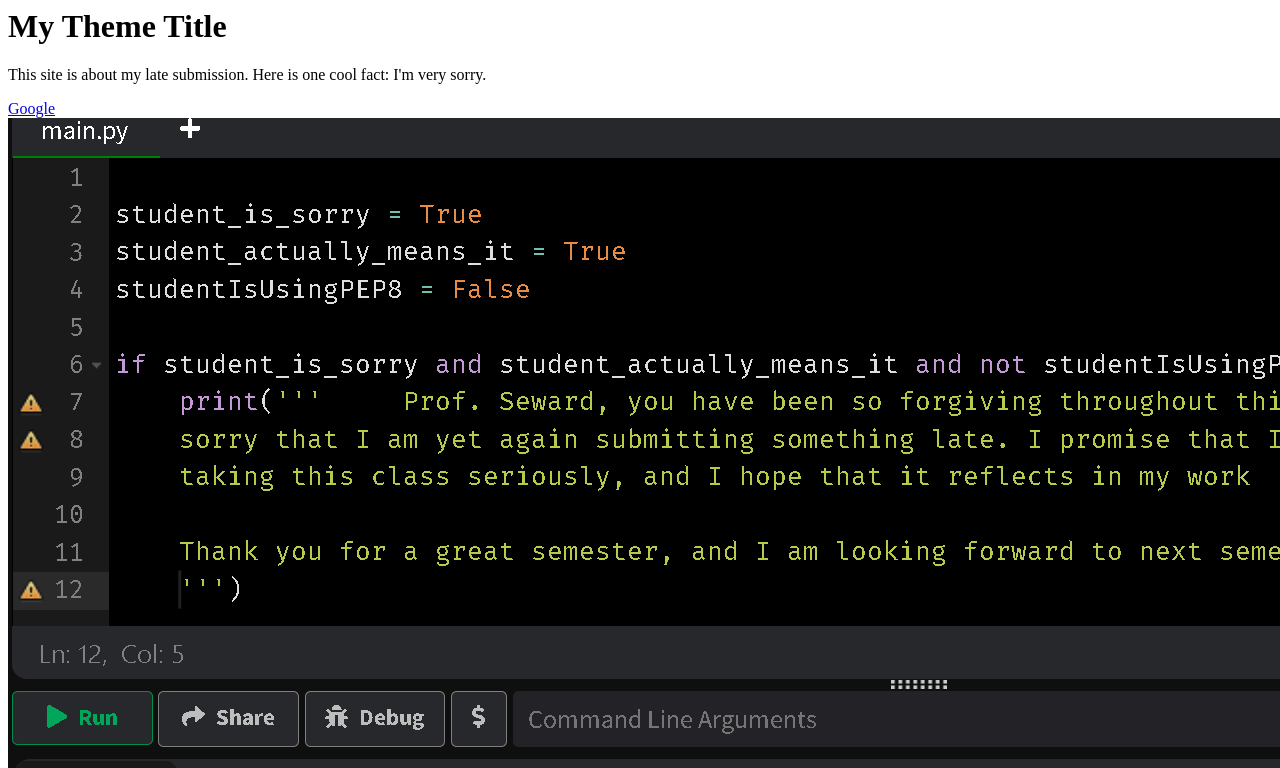
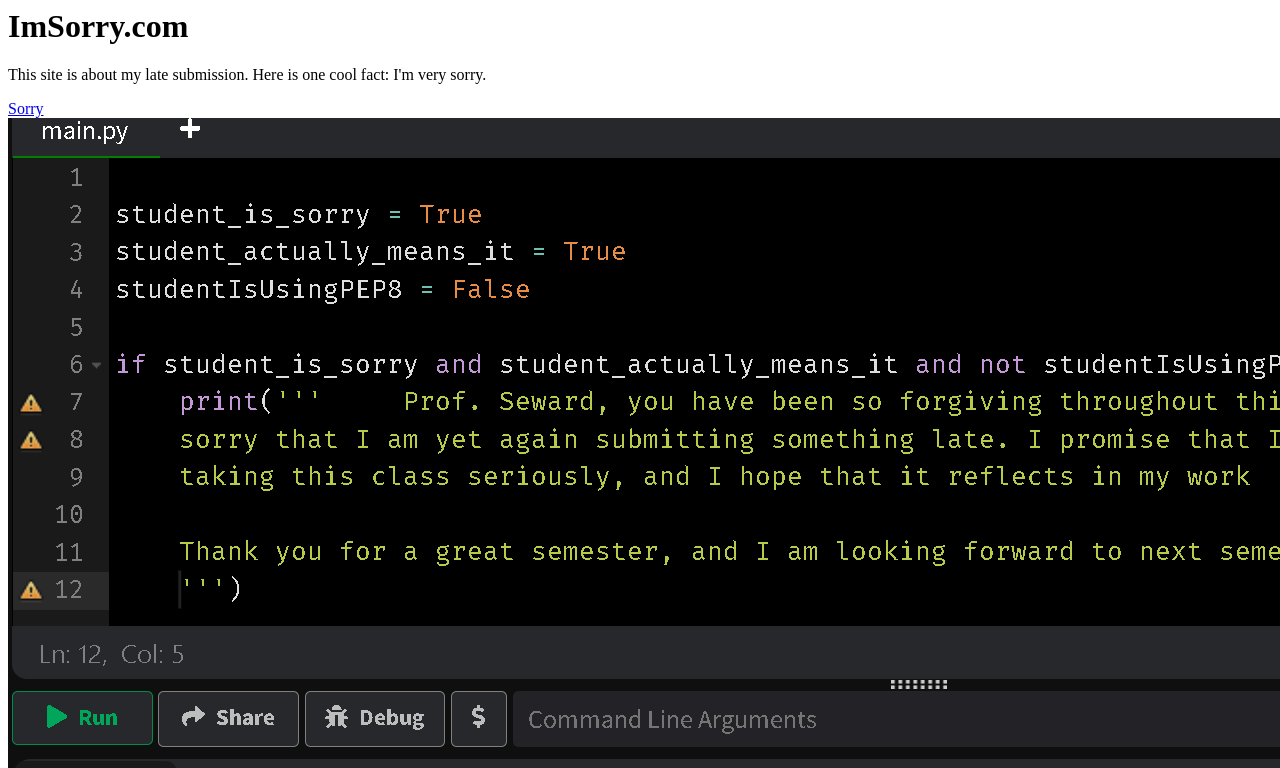
Before and after one commit to jtribett-rgb/my-mini-site, a plain HTML site: page index.html in a window 1280 px wide. Shown: the top 768 px of the page. Drawn offline with Linux system fonts and the light colour scheme.

Commit message:
Update index.html

```diff
--- a/index.html
+++ b/index.html
@@ -3,9 +3,9 @@
     <title>My Mini Website</title>
   </head>
   <body>
-    <h1>My Theme Title</h1>
+    <h1>ImSorry.com</h1>
     <p>This site is about my late submission. Here is one cool fact: I'm very sorry.</p>
-    <a href="https://google.com">Google</a>
+    <a href="https://www.google.com/url?sa=t&rct=j&q=&esrc=s&source=web&cd=&cad=rja&uact=8&ved=2ahUKEwjojKX3rcaXAxVOkmoFHWbcLyEQFnoECDEQAQ&url=https%3A%2F%2Fwww.merriam-webster.com%2Fdictionary%2Fsorry&usg=AOvVaw0CplYssY7Spkvh-SFC36Cm&opi=89978449">Sorry</a>
     <img src="image_2026-10-19_095635375.png" alt=" a code terminal set to print an apology" />
   </body>
 </html>
```
